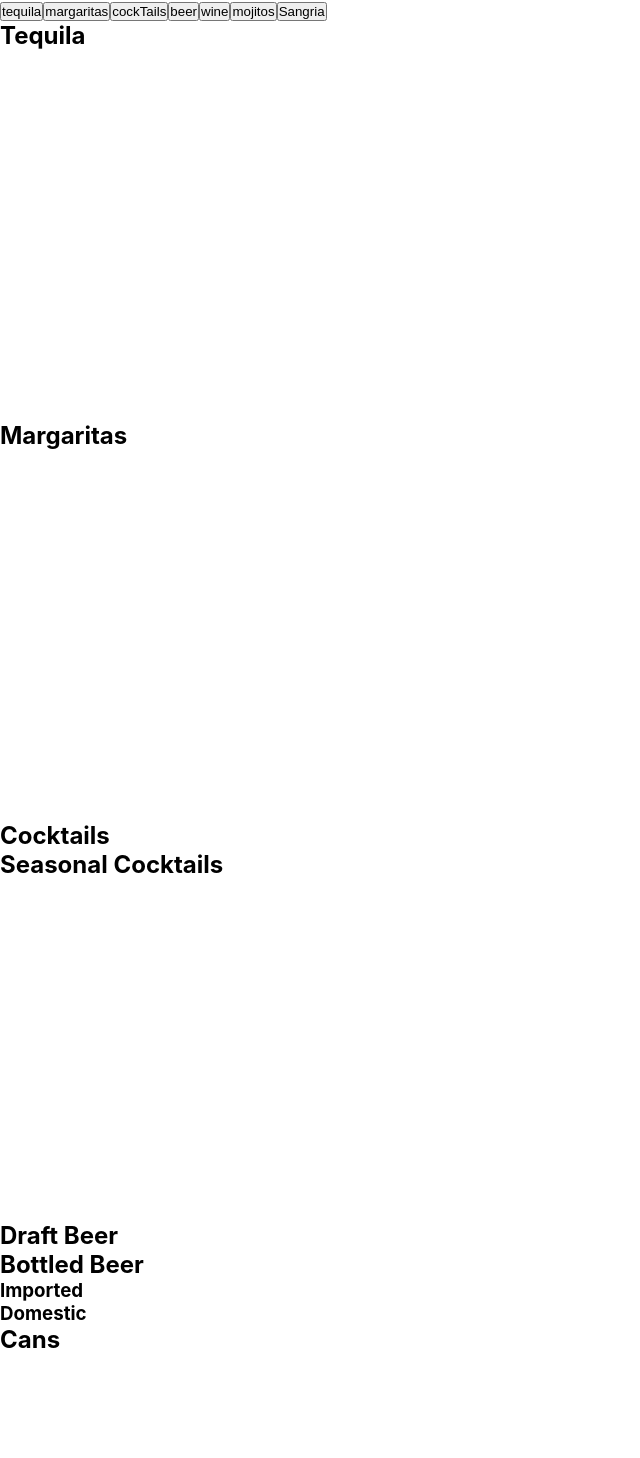
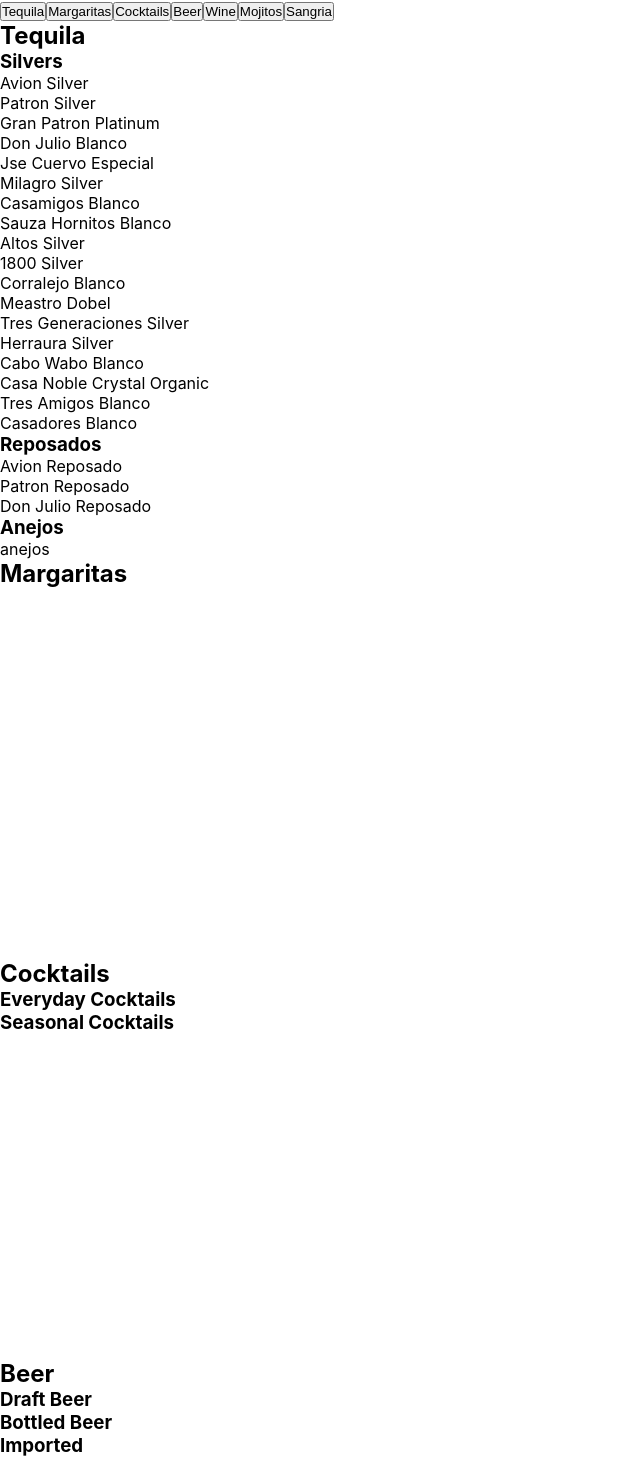
Before and after one commit to ScotttP/tekela-restaurant-page, a React (Create React App) app: page /Drinks in a window 1280 px wide. Shown: the part 100-1558 px from the top of the page, without its empty margins (0-640 px from the left). Built offline with nearby package versions, Linux system fonts and the light colour scheme.

Commit message:
believe i do have a data structure set but involves a lot of manual work

```diff
--- a/src/Components/Menu/Drink.js
+++ b/src/Components/Menu/Drink.js
@@ -1,42 +1,91 @@
 import React from "react";
 import SectionNavbar from "./SectionNavbar";
+import tequila from "../../Data/tequila.js";
 
 const Drink = () => {
+	const items = (subcategory) => {
+		if (subcategory === "silvers")
+			return tequila.silvers.map((name) => <li>{name}</li>);
+		else if (subcategory === "reposados")
+			return tequila.reposados.map((name) => <li>{name}</li>);
+		else if (subcategory === "anejos")
+			return tequila.anejos.map((name) => <li>{name}</li>);
+	};
 	return (
 		<div id="drinkMenuSection">
 			<SectionNavbar menuType="Drinks"></SectionNavbar>
 
-			<section
-				className="drinkMenuSections"
-				id="tequila"
-				name="Tequila"
-				value="Tequila"
-			>
+			<section className="drinkMenuSections" id="Tequila">
 				<h2>Tequila</h2>
+				<ul>
+					<h3>Silvers</h3>
+					{items("silvers")}
+				</ul>
+				<ul>
+					<h3>Reposados</h3>
+					{items("reposados")}
+				</ul>
+				<ul>
+					<h3>Anejos</h3>
+					{items("anejos")}
+				</ul>
 			</section>
-			<section className="drinkMenuSections" id="margaritas" value="Margaritas">
+			<section className="drinkMenuSections" id="Margaritas">
 				<h2>Margaritas</h2>
+				<ul></ul>
 			</section>
-			<section className="drinkMenuSections" id="cockTails" value="Cocktails">
+			<section className="drinkMenuSections" id="Cocktails" value="Cocktails">
+				<div>
 					<h2>Cocktails</h2>
-				<h2>Seasonal Cocktails</h2>
+					<ul>
+						<h3>Everyday Cocktails</h3>
+					</ul>
+					<ul>
+						<h3>Seasonal Cocktails</h3>
+					</ul>
+				</div>
 			</section>
-			<section className="drinkMenuSections" id="beer" value="Beer">
-				<h2>Draft Beer</h2>
-				<h2>Bottled Beer</h2>
+
+			<section className="drinkMenuSections" id="Beer">
+				<h2>Beer</h2>
+				<div>
+					<h3>Draft Beer</h3>
+					<ul></ul>
+				</div>
+
+				<div>
+					<h3>Bottled Beer</h3>
+					<ul>
 						<h3>Imported</h3>
 						<h3>Domestic</h3>
+					</ul>
+				</div>
+				<div>
 					<h2>Cans</h2>
+				</div>
 			</section>
-			<section className="drinkMenuSections" id="wine" value="Wine">
+			<section className="drinkMenuSections" id="Wine">
+				<div>
+					<h2>Wine</h2>
+					<ul>
 						<h2>White Wines</h2>
+					</ul>
+					<ul>
 						<h2>Red Wines</h2>
+					</ul>
+				</div>
 			</section>
-			<section className="drinkMenuSections" id="mojitos" value="Mojitos">
+			<section className="drinkMenuSections" id="Mojitos">
+				<div>
 					<h2>Mojitos</h2>
+					<ul></ul>
+				</div>
 			</section>
-			<section className="drinkMenuSections" id="Sangria" value="Sangria">
+			<section className="drinkMenuSections" id="Sangria">
+				<div>
 					<h2>Sangria</h2>
+					<ul></ul>
+				</div>
 			</section>
 		</div>
 	);
--- a/src/Components/Menu/SectionNavbar.js
+++ b/src/Components/Menu/SectionNavbar.js
@@ -14,7 +14,7 @@ const SectionNavbar = (props) => {
 				Array.from(document.getElementsByClassName("drinkMenuSections"))
 			);
 		}
-	}, [props.menuType]);
+	}, []);
 
 	const sectionButtonRender = () => {
 		return sections.map((element) => (
@@ -24,12 +24,6 @@ const SectionNavbar = (props) => {
 		));
 	};
 
-	function test() {
-		sections.map((element) => {
-			return element.value;
-		});
-	}
-
 	return <div id="sectionNavbar">{sectionButtonRender()}</div>;
 };
 
--- /dev/null
+++ b/src/Data/tequila.js
@@ -0,0 +1,26 @@
+const tequila = {
+	silvers: [
+		"Avion Silver",
+		"Patron Silver",
+		"Gran Patron Platinum",
+		"Don Julio Blanco",
+		"Jse Cuervo Especial",
+		"Milagro Silver",
+		"Casamigos Blanco",
+		"Sauza Hornitos Blanco",
+		"Altos Silver",
+		"1800 Silver",
+		"Corralejo Blanco",
+		"Meastro Dobel",
+		"Tres Generaciones Silver",
+		"Herraura Silver",
+		"Cabo Wabo Blanco",
+		"Casa Noble Crystal Organic",
+		"Tres Amigos Blanco",
+		"Casadores Blanco",
+	],
+	reposados: ["Avion Reposado", "Patron Reposado", "Don Julio Reposado"],
+	anejos: ["anejos"],
+};
+
+export default tequila;
```
Also changed, not shown: 1 other file (tests, documents, lock files or other folders). Lines whose indentation alone changed are shown as unchanged.
